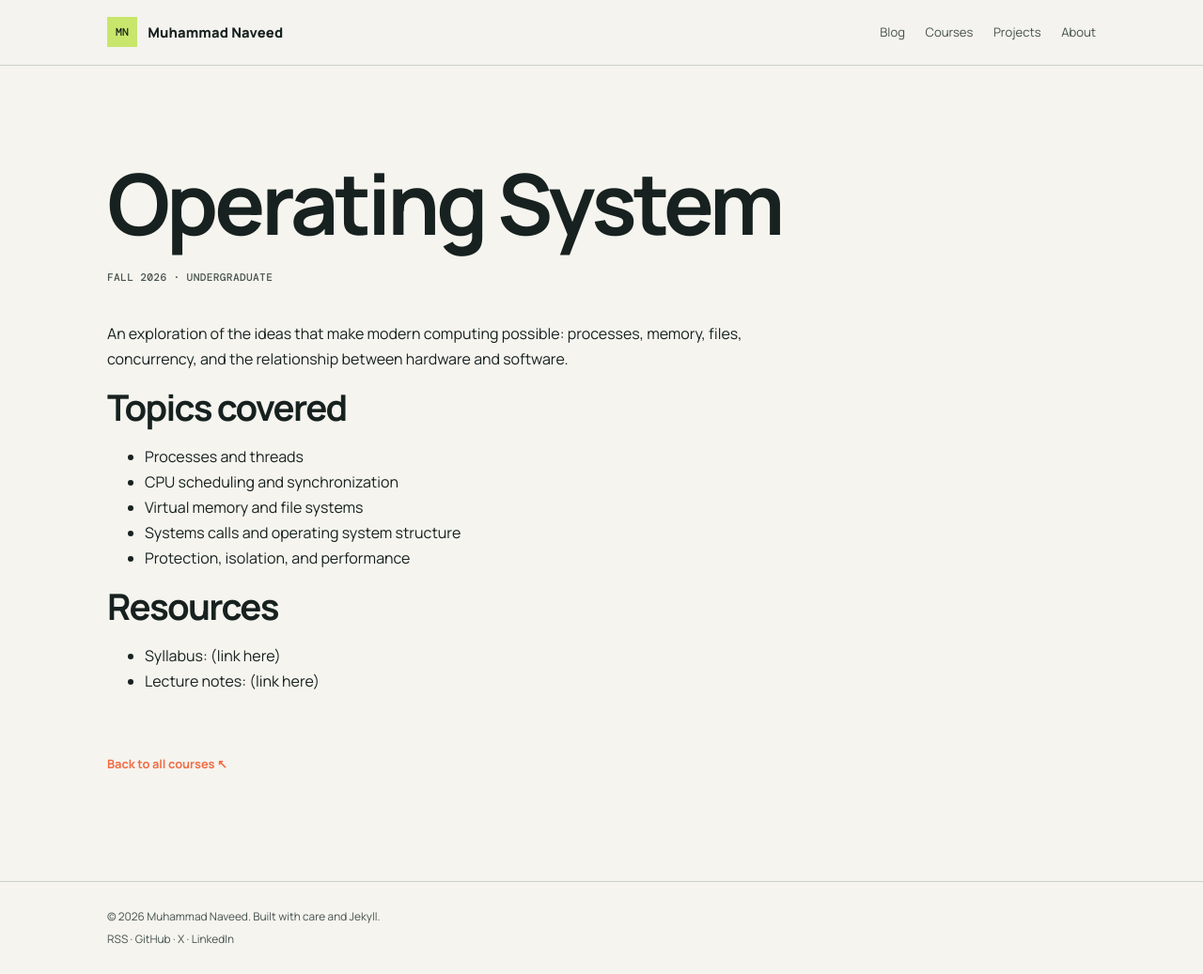
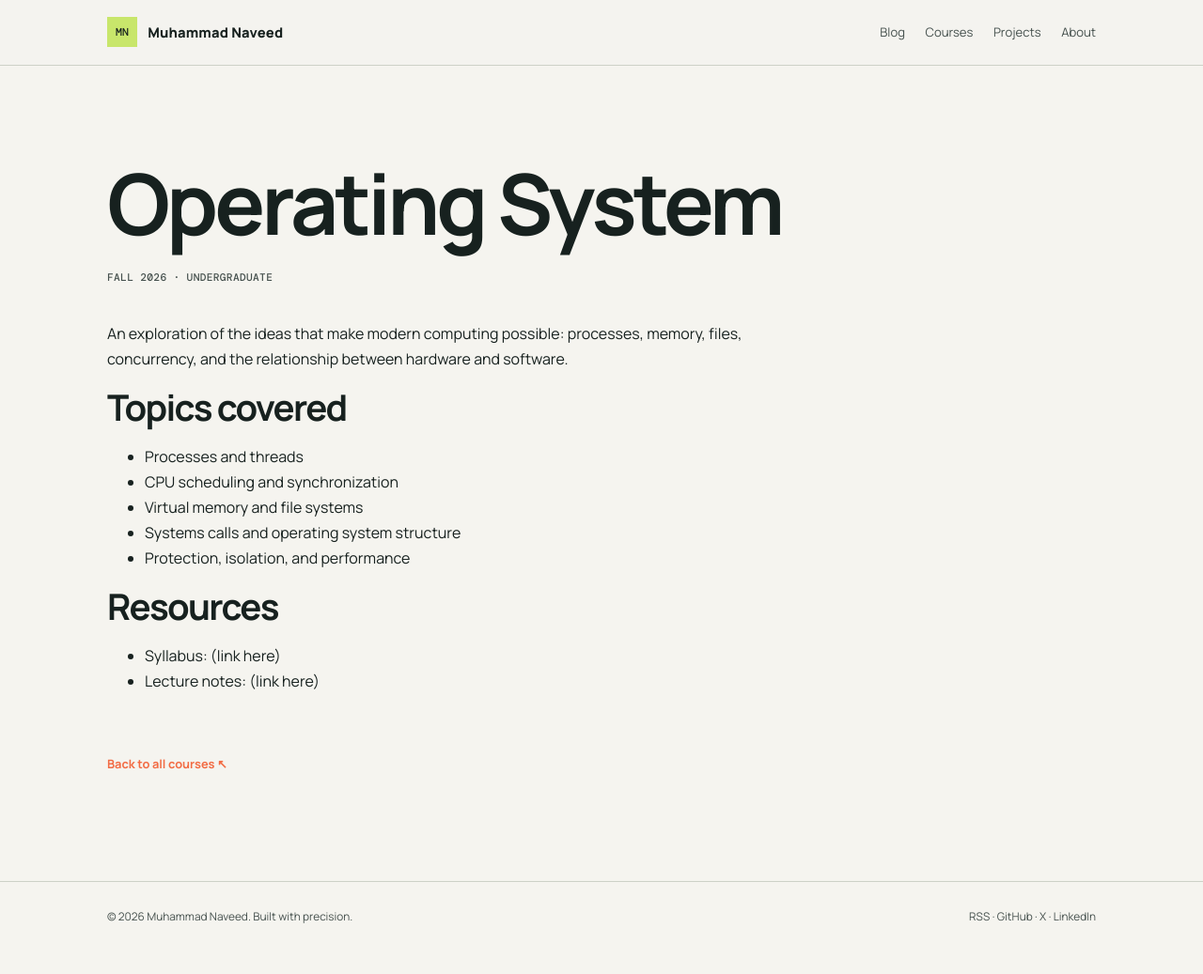
Before and after one commit to uxlabspk/uxlabspk.github.io, a Jekyll site: the page built from _courses/operating-systems.md, in a window 1280 px wide. Shown: the whole page at 94% size. Built offline with Jekyll 4.4.1, drawn with Linux system fonts in a browser that asks for light colours; after the commit the page ends 1014 px from its top, so only the background shows below that.

Commit message:
feat: Revise course structure by removing outdated content and adding new Operating Systems course

```diff
--- a/_includes/footer.html
+++ b/_includes/footer.html
@@ -1,8 +1,8 @@
 <footer class="site-footer">
   <div class="container">
+    <div style="display: flex; align-items: center; justify-content: space-between;">
       <p>
-      &copy; {{ 'now' | date: "%Y" }} {{ site.title }}. Built with care and
-      Jekyll.
+        &copy; {{ 'now' | date: "%Y" }} {{ site.title }}. Built with precision.
       </p>
       <p>
         <a href="{{ '/feed.xml' | relative_url }}">RSS</a> ·
@@ -11,4 +11,5 @@
         <a href="https://www.linkedin.com/in/prog-naveed/">LinkedIn</a>
       </p>
     </div>
+  </div>
 </footer>
```
Also changed, not shown: _courses/operating-systems.md (renamed from _courses/data-structures-algorithms.md), 17 other files. Lines whose indentation alone changed are shown as unchanged.
